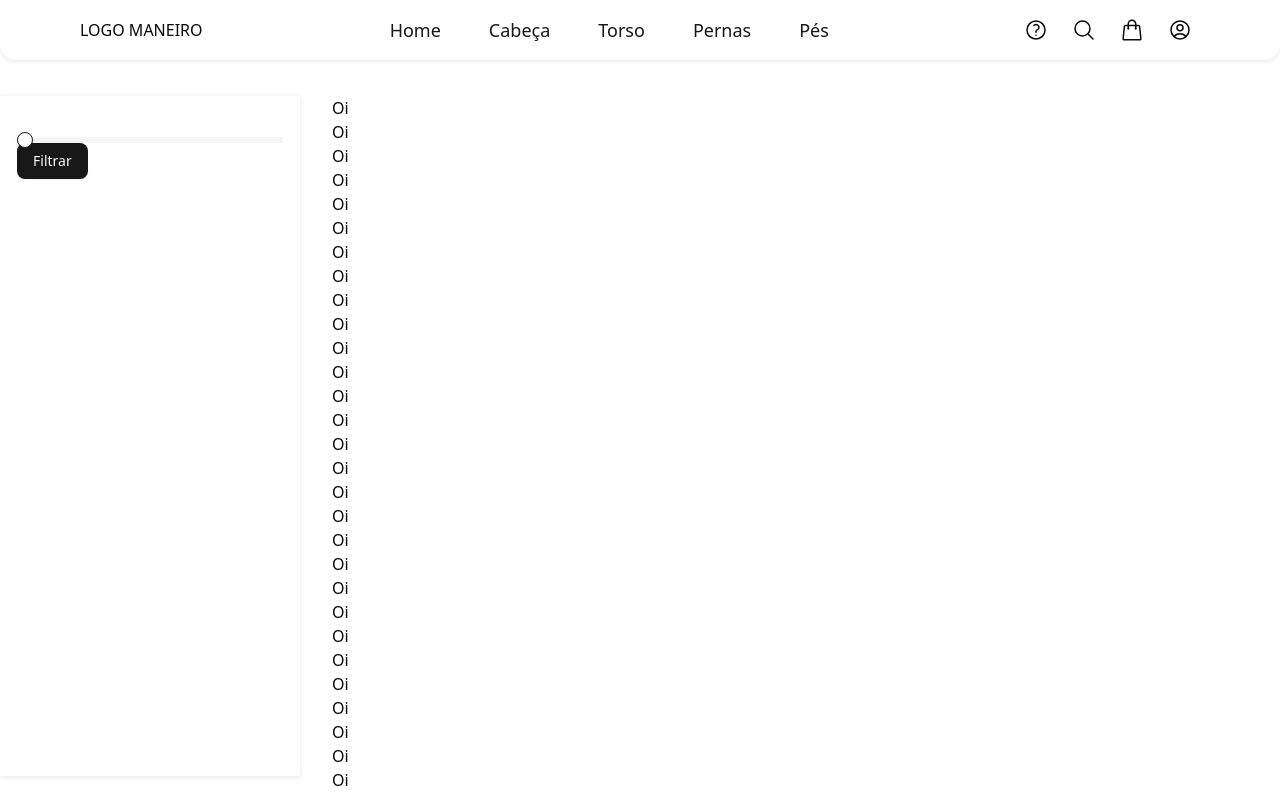
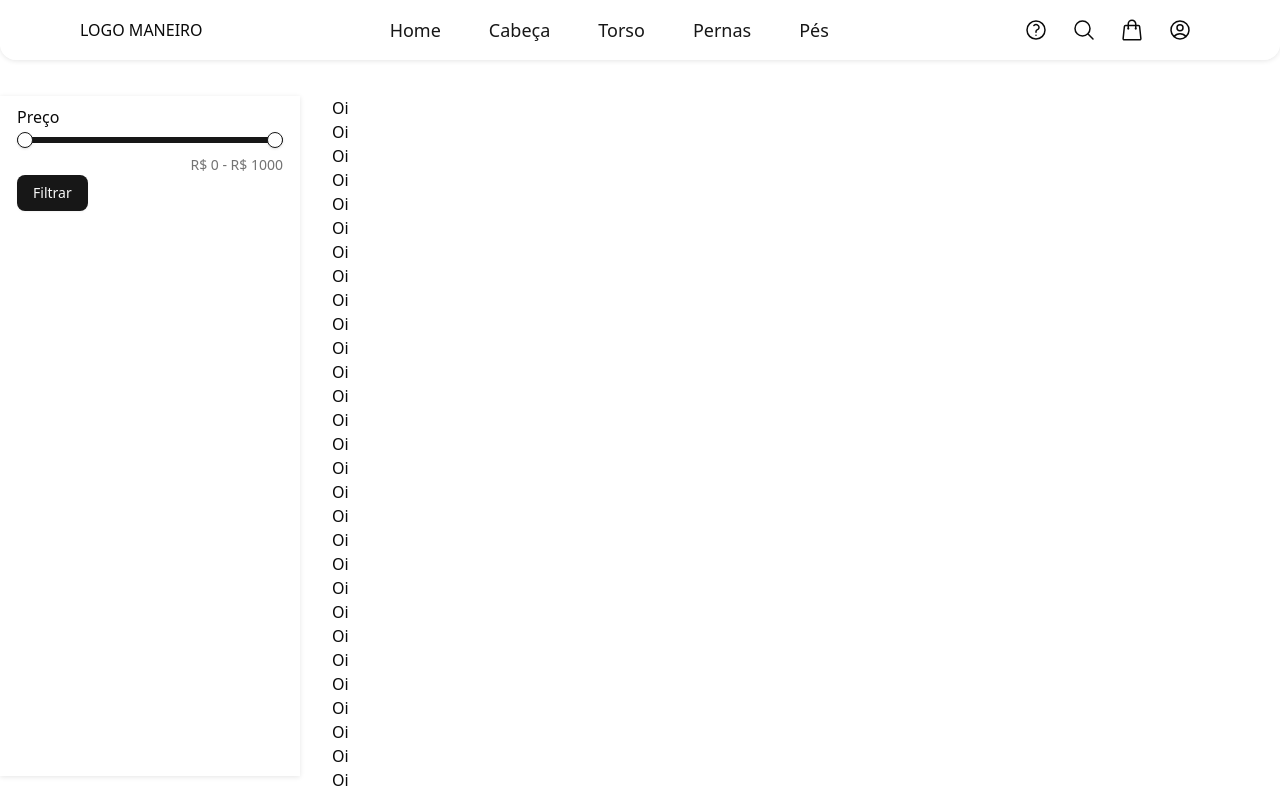
Before and after one commit to GDDario/alive-ecommerce, a Next.js app in the folder app/: page /categoria/cabeca in a window 1280 px wide. Shown: the top 796 px of the page. Built offline with nearby package versions, Linux system fonts and the light colour scheme.

Commit message:
feat(app): integrate range filter with the form

```diff
--- a/app/src/app/Components/SideMenu/Filters/RangeFilter.tsx
+++ b/app/src/app/Components/SideMenu/Filters/RangeFilter.tsx
@@ -1,33 +1,45 @@
-import React from "react";
+import React, {FormEvent, useState} from "react";
 import {FormControl, FormDescription, FormItem, FormLabel, FormMessage} from "@/components/ui/form";
 import {Input} from "@/components/ui/input";
 import {Slider} from "@/components/ui/slider";
+import {SliderRange} from "@radix-ui/react-slider";
+import {Controller} from "react-hook-form";
 
 type RangeFilterProps = {
     name: string;
     label: string;
     minimum: number;
     maximum: number;
-    field: any;
+    control: any;
 };
 
-const RangeFilter: React.FC<RangeFilterProps> = ({name, label, maximum, minimum, field}: RangeFilterProps) => {
+const RangeFilter: React.FC<RangeFilterProps> = ({name, label, maximum, minimum, control}: RangeFilterProps) => {
     return (
-        <div>
         <FormItem>
-                <FormLabel className="text-white">{label}</FormLabel>
-                <FormControl>
+            <FormLabel>{label}</FormLabel>
+
+            <Controller
+                control={control}
+                name={name}
+                defaultValue={[minimum, maximum]}
+                render={({ field }) => (
+                    <>
                         <Slider
                             min={minimum}
                             max={maximum}
+                            step={10}
+                            value={field.value}
+                            onValueChange={field.onChange}
                         />
-                    {/*<Input placeholder="user@email.com"*/}
-                    {/*       className={success ? "text-green-300 border-green-300" : "text-white"}/>*/}
-                </FormControl>
+                        <div className="text-sm text-muted-foreground mt-1 text-right">
+                            R$ {field.value?.[0]} - R$ {field.value?.[1]}
+                        </div>
+                    </>
+                )}
+            />
 
-                <FormMessage/>
+            <FormMessage />
         </FormItem>
-        </div>
     );
 };
 
```
Lines whose indentation alone changed are shown as unchanged.
